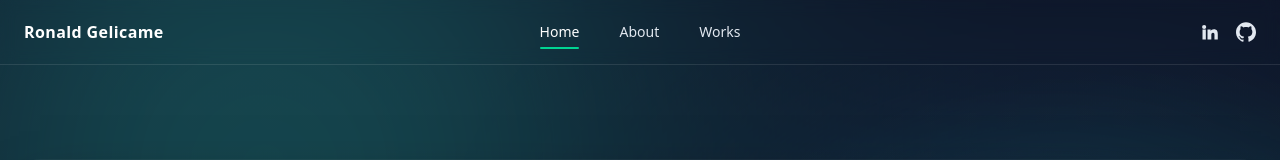
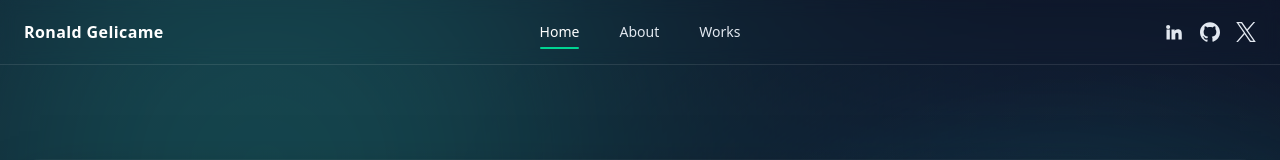
Before and after one commit to RonRonnix/PersonalPortfolio, a React (Vite) app: page / in a window 1280 px wide. Shown: the top 160 px of the page. Built offline with nearby package versions, Linux system fonts and the light colour scheme.

Commit message:
css changes

```diff
--- a/src/components/Navbar.tsx
+++ b/src/components/Navbar.tsx
@@ -18,6 +18,14 @@ function GithubIcon({ className = 'w-5 h-5' }) {
   return (
     <svg aria-hidden="true" viewBox="0 0 24 24" fill="currentColor" className={className}>
       <path d="M12 .297c-6.63 0-12 5.373-12 12 0 5.303 3.438 9.8 8.205 11.385.6.113.82-.258.82-.577 0-.285-.01-1.04-.015-2.04-3.338.724-4.042-1.61-4.042-1.61C4.422 18.07 3.633 17.7 3.633 17.7c-1.087-.744.084-.729.084-.729 1.205.084 1.838 1.236 1.838 1.236 1.07 1.835 2.809 1.305 3.495.998.108-.776.417-1.305.76-1.605-2.665-.3-5.466-1.332-5.466-5.93 0-1.31.465-2.38 1.235-3.22-.135-.303-.54-1.523.105-3.176 0 0 1.005-.322 3.3 1.23.96-.267 1.98-.399 3-.405 1.02.006 2.04.138 3 .405 2.28-1.552 3.285-1.23 3.285-1.23.645 1.653.24 2.873.12 3.176.765.84 1.23 1.91 1.23 3.22 0 4.61-2.805 5.625-5.475 5.92.42.36.81 1.096.81 2.22 0 1.606-.015 2.896-.015 3.286 0 .315.21.69.825.57C20.565 22.092 24 17.592 24 12.297c0-6.627-5.373-12-12-12" />
+    </svg>
+  )
+}
+
+function XIcon({ className = 'w-5 h-5' }) {
+  return (
+    <svg aria-hidden="true" viewBox="0 0 24 24" fill="currentColor" className={className}>
+      <path d="M14.234 10.162 22.977 0h-2.072l-7.591 8.824L7.251 0H.258l9.168 13.343L.258 24H2.33l8.016-9.318L16.749 24h6.993zm-2.837 3.299-.929-1.329L3.076 1.56h3.182l5.965 8.532.929 1.329 7.754 11.09h-3.182z" />
     </svg>
   )
 }
@@ -87,6 +95,9 @@ export default function Navbar() {
               <a aria-label="Github" href="https://github.com/RonRonnix" target="_blank" rel="noreferrer" className="text-brand-50/70 hover:text-white transition-colors">
                 <GithubIcon />
               </a>
+              <a aria-label="X" href="" target="_blank" rel="noreferrer" className="text-brand-50/70 hover:text-white transition-colors">
+                <XIcon />
+              </a>
             </div>
 
             <button aria-label="Toggle navigation" className="md:hidden text-brand-50 hover:text-white focus-ring" onClick={() => setOpen(o => !o)}>
@@ -126,6 +137,9 @@ export default function Navbar() {
                 <a aria-label="Github" href="https://github.com/RonRonnix" target="_blank" rel="noreferrer" className="text-brand-50/70 hover:text-white transition-colors">
                   <GithubIcon />
                 </a>
+                <a aria-label="X" href="" target="_blank" rel="noreferrer" className="text-brand-50/70 hover:text-white transition-colors">
+                  <XIcon />
+                </a>
               </div>
             </div>
           </div>
```
